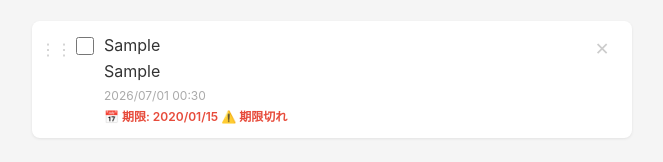
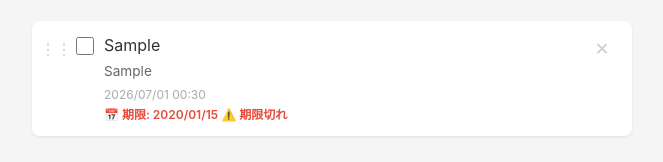
Before and after one commit to bzquan/ToDoList, a plain HTML site: page index.html in a window 1280 px wide. Both pictures are taken after typing "Sample", "Sample", "2020-01-15" into the empty fields and a click on the button "追加". Shown: the part 248-410 px from the top of the page, 308-971 px from the left. Drawn offline with Linux system fonts and the light colour scheme.

Commit message:
実装：詳細テキスト改行表示

```diff
--- a/index.html
+++ b/index.html
@@ -215,6 +215,14 @@
     .todo-item__due--overdue {
       color: #e74c3c;
       font-weight: 600;
+    }
+
+    .todo-item__description {
+      font-size: 0.85rem;
+      color: #666;
+      margin-top: 2px;
+      white-space: pre-wrap;
+      word-break: break-word;
     }
 
     .todo-item__delete {
@@ -485,7 +493,7 @@
             <div class="todo-item__text ${item.done ? 'todo-item__text--done' : ''}" data-editable-title="${item.id}">
               ${escapeHtml(item.title)}
             </div>
-            ${item.description ? `<div class="todo-item__description ${item.done ? 'todo-item__text--done' : ''}" data-editable-description="${item.id}" style="cursor:text;">${escapeHtml(item.description)}</div>` : ''}
+            ${item.description ? `<div class="todo-item__description ${item.done ? 'todo-item__text--done' : ''}" data-editable-description="${item.id}">${escapeHtml(item.description)}</div>` : ''}
             <div class="todo-item__time">${formatTime(item.createdAt)}</div>
             ${item.dueDate
               ? `<div class="todo-item__due ${isOverdue(item.dueDate, item.done) ? 'todo-item__due--overdue' : ''}" data-editable-due="${item.id}">📅 期限: ${formatDate(item.dueDate)}${isOverdue(item.dueDate, item.done) ? ' ⚠️ 期限切れ' : ''}</div>`
```
